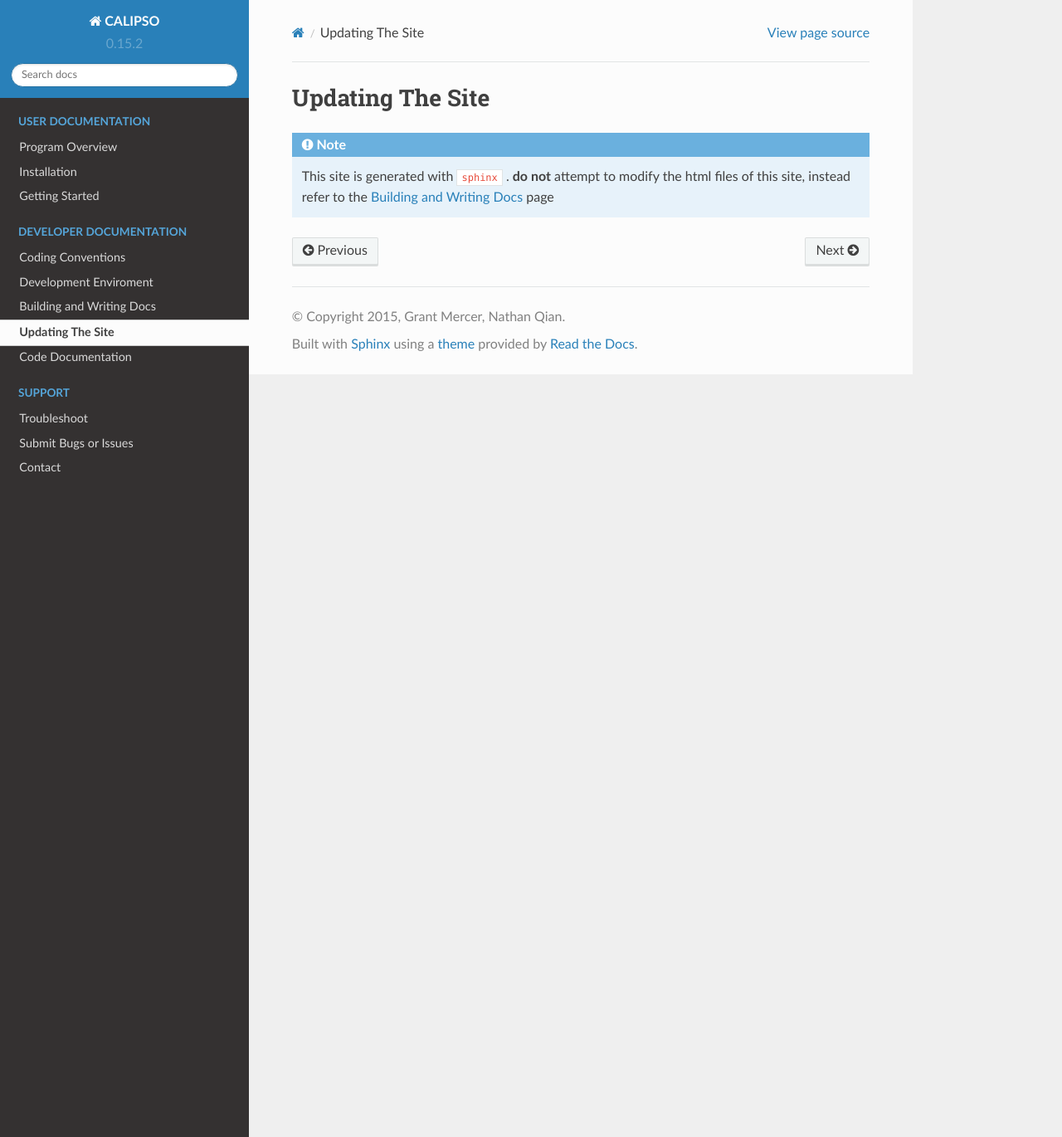
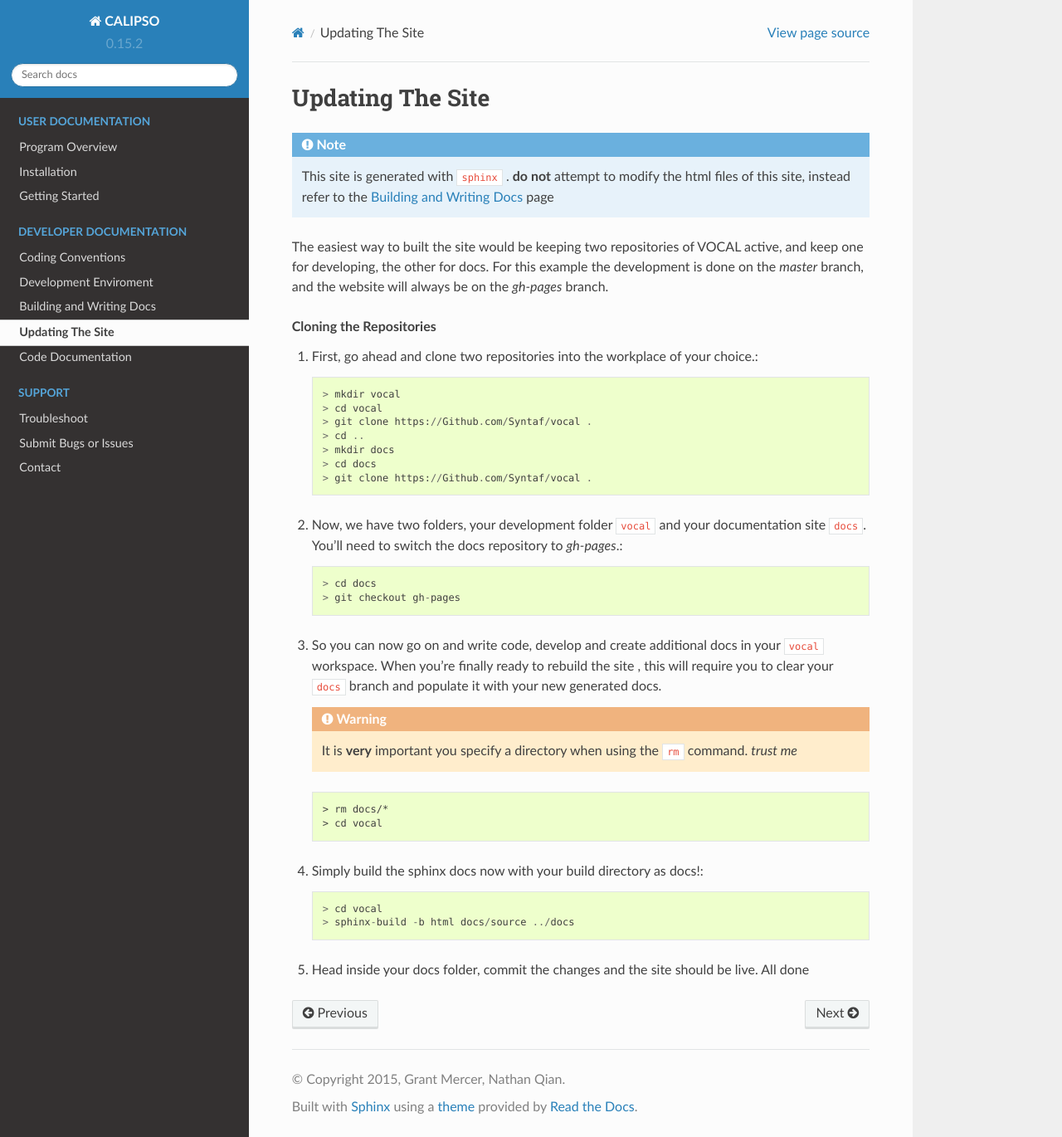
Before and after one commit to NASA-DEVELOP/VOCAL, a Sphinx documentation site: the page built from docs/source/dev/site.rst, in a window 1280 px wide and 1370 px high. Shown: the whole window at 83% size. Built offline with Sphinx 7.4.7 and the Read the Docs theme 2.0.0, drawn with Linux system fonts in a browser that asks for light colours.

Commit message:
wrote site.rst docs

```diff
--- a/docs/source/dev/site.rst
+++ b/docs/source/dev/site.rst
@@ -4,3 +4,40 @@ Updating The Site
 .. note::
 
    This site is generated with ``sphinx`` . **do not** attempt to modify the html files of this site, instead refer to the :doc:`Building and Writing Docs </dev/docs>` page
+
+The easiest way to built the site would be keeping two repositories of VOCAL active, and keep one for developing, the other for docs. For this example the development is done on the *master* branch, and the website will always be on the *gh-pages* branch.
+
+.. rubric:: Cloning the Repositories
+
+1. First, go ahead and clone two repositories into the workplace of your choice.::
+
+   > mkdir vocal
+   > cd vocal
+   > git clone https://Github.com/Syntaf/vocal .
+   > cd ..
+   > mkdir docs
+   > cd docs
+   > git clone https://Github.com/Syntaf/vocal .
+
+2. Now, we have two folders, your development folder ``vocal`` and your documentation site ``docs``. You'll need to switch the docs repository to *gh-pages*.::
+
+   > cd docs
+   > git checkout gh-pages
+
+3. So you can now go on and write code, develop and create additional docs in your ``vocal`` workspace. When you're finally ready to rebuild the site , this will require you to clear your ``docs`` branch and populate it with your new generated docs.
+
+   .. warning::
+
+      It is **very** important you specify a directory when using the ``rm`` command. *trust me*
+
+   .. code-block:: none
+
+      > rm docs/*
+      > cd vocal
+
+4. Simply build the sphinx docs now with your build directory as docs!::
+
+   > cd vocal
+   > sphinx-build -b html docs/source ../docs
+
+5. Head inside your docs folder, commit the changes and the site should be live. All done
```
Also changed, not shown: docs/source/dev/docs.rst (+2 -5 lines).
